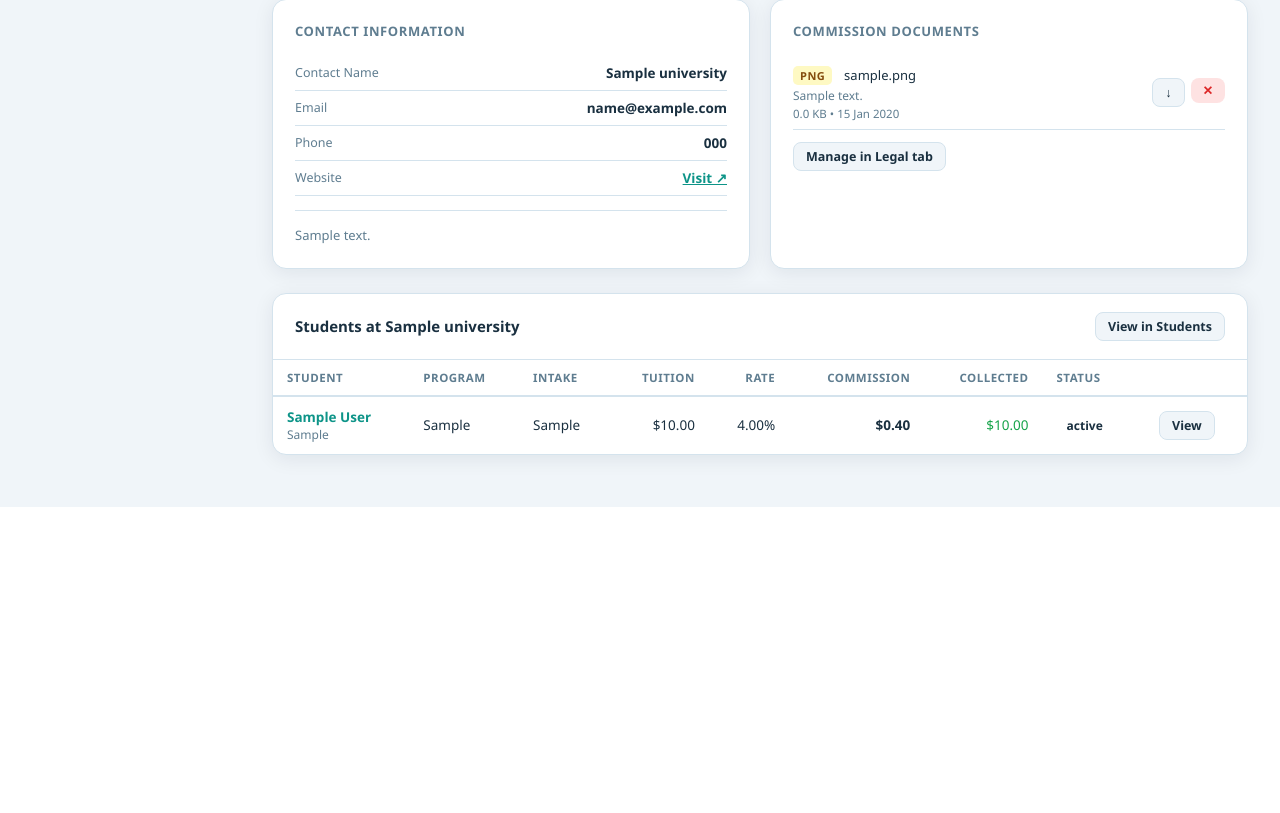
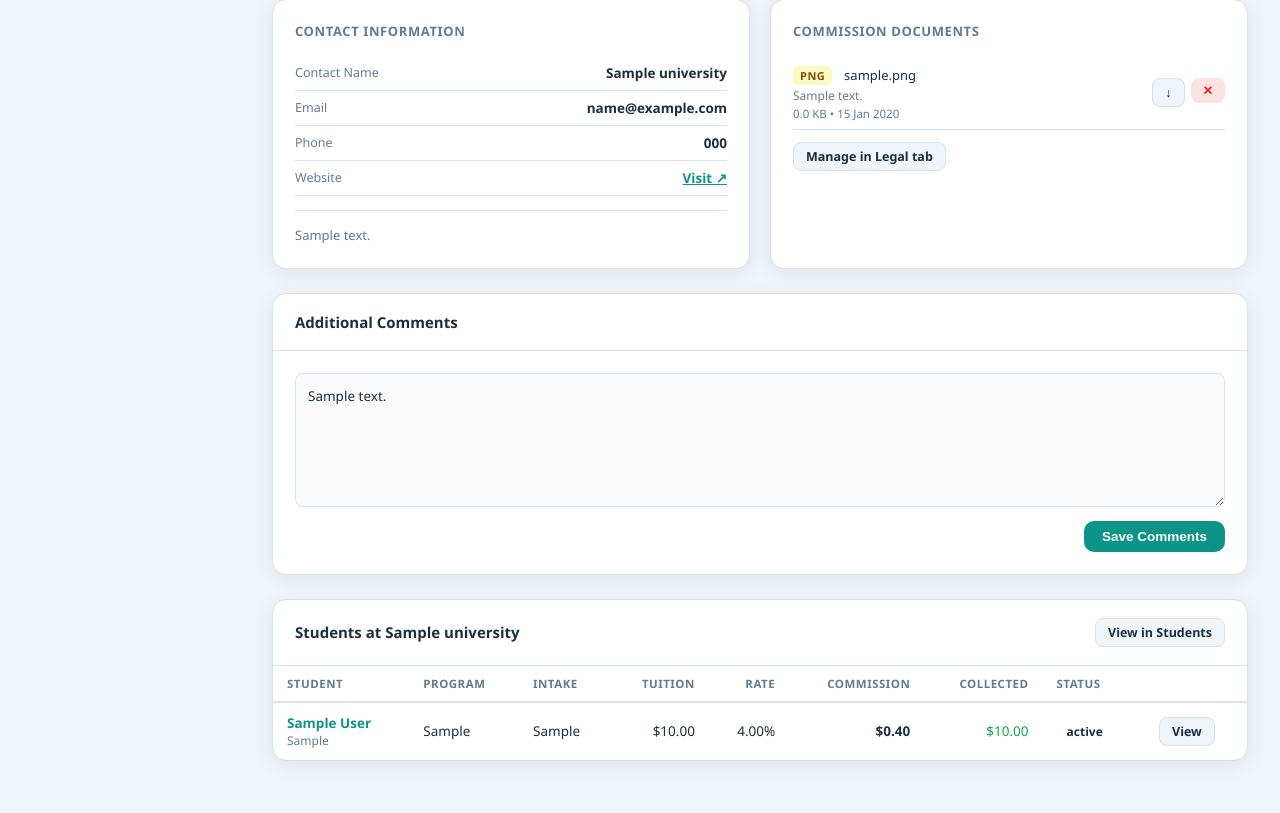
Before and after one commit to TGMED/finance, a Flask app: page /universities/1 in a window 1280 px wide. Shown: the part 862-1675 px from the top of the page. Before the commit the page ends 1369 px from the top, so only its background shows below. Run offline with Flask 3, Linux system fonts and the light colour scheme; the visitor is signed in with stand-in values (Sample User, id 1); tables that the repository leaves empty hold one stand-in row (values such as "Sample post").

Commit message:
Add Additional Comments section to university detail page

```diff
--- a/app.py
+++ b/app.py
@@ -67,11 +67,12 @@ class University(db.Model):
     review_date         = db.Column(db.String(40))
     target_students     = db.Column(db.String(80))
     territory           = db.Column(db.Text)
-    expansion_requested = db.Column(db.Boolean, default=False)
-    contract_status     = db.Column(db.String(40), default="Active")
-    renewal_options     = db.Column(db.String(200))
-    duration            = db.Column(db.String(60))
-    region              = db.Column(db.String(60))
+    expansion_requested  = db.Column(db.Boolean, default=False)
+    contract_status      = db.Column(db.String(40), default="Active")
+    renewal_options      = db.Column(db.String(200))
+    duration             = db.Column(db.String(60))
+    region               = db.Column(db.String(60))
+    additional_comments  = db.Column(db.Text)
 
     students  = db.relationship("Student",           backref="university", lazy=True, cascade="all, delete-orphan")
     documents = db.relationship("CommissionDocument", backref="university", lazy=True, cascade="all, delete-orphan")
@@ -263,9 +264,10 @@ def ensure_columns():
             "territory":           "TEXT",
             "expansion_requested": "BOOLEAN DEFAULT 0",
             "contract_status":     "VARCHAR(40) DEFAULT 'Active'",
-            "renewal_options":     "VARCHAR(200)",
-            "duration":            "VARCHAR(60)",
-            "region":              "VARCHAR(60)",
+            "renewal_options":       "VARCHAR(200)",
+            "duration":              "VARCHAR(60)",
+            "region":                "VARCHAR(60)",
+            "additional_comments":   "TEXT",
         }
         for col, dtype in new_cols.items():
             if col not in existing:
@@ -471,6 +473,16 @@ def university_edit(uid):
     log_activity("Updated", "University", f"Edited: {u.name}")
     db.session.commit()
     flash("University updated.", "success")
+    return redirect(url_for("university_detail", uid=uid))
+
+
+@app.route("/universities/<int:uid>/comments", methods=["POST"])
+@login_required
+def university_comments(uid):
+    u = db.get_or_404(University, uid)
+    u.additional_comments = request.form.get("additional_comments", "").strip() or None
+    db.session.commit()
+    flash("Comments saved.", "success")
     return redirect(url_for("university_detail", uid=uid))
 
 
--- a/templates/university_detail.html
+++ b/templates/university_detail.html
@@ -213,6 +213,23 @@
   </div>
 </div>
 
+<!-- Additional Comments -->
+<div class="panel" style="margin-bottom:24px;">
+  <div class="panel-head">
+    <span class="panel-title">Additional Comments</span>
+  </div>
+  <div class="panel-body">
+    <form method="POST" action="{{ url_for('university_comments', uid=university.id) }}">
+      <textarea name="additional_comments" rows="5"
+        style="width:100%;resize:vertical;border:1px solid var(--line);border-radius:8px;padding:12px;font-size:13.5px;font-family:inherit;color:var(--text);background:#fafafa;outline:none;line-height:1.6;"
+        placeholder="Add any additional notes, observations, or comments about this university…">{{ university.additional_comments or '' }}</textarea>
+      <div style="display:flex;justify-content:flex-end;margin-top:10px;">
+        <button type="submit" class="btn teal">Save Comments</button>
+      </div>
+    </form>
+  </div>
+</div>
+
 <!-- Students table -->
 <div class="panel">
   <div class="panel-head">
```
